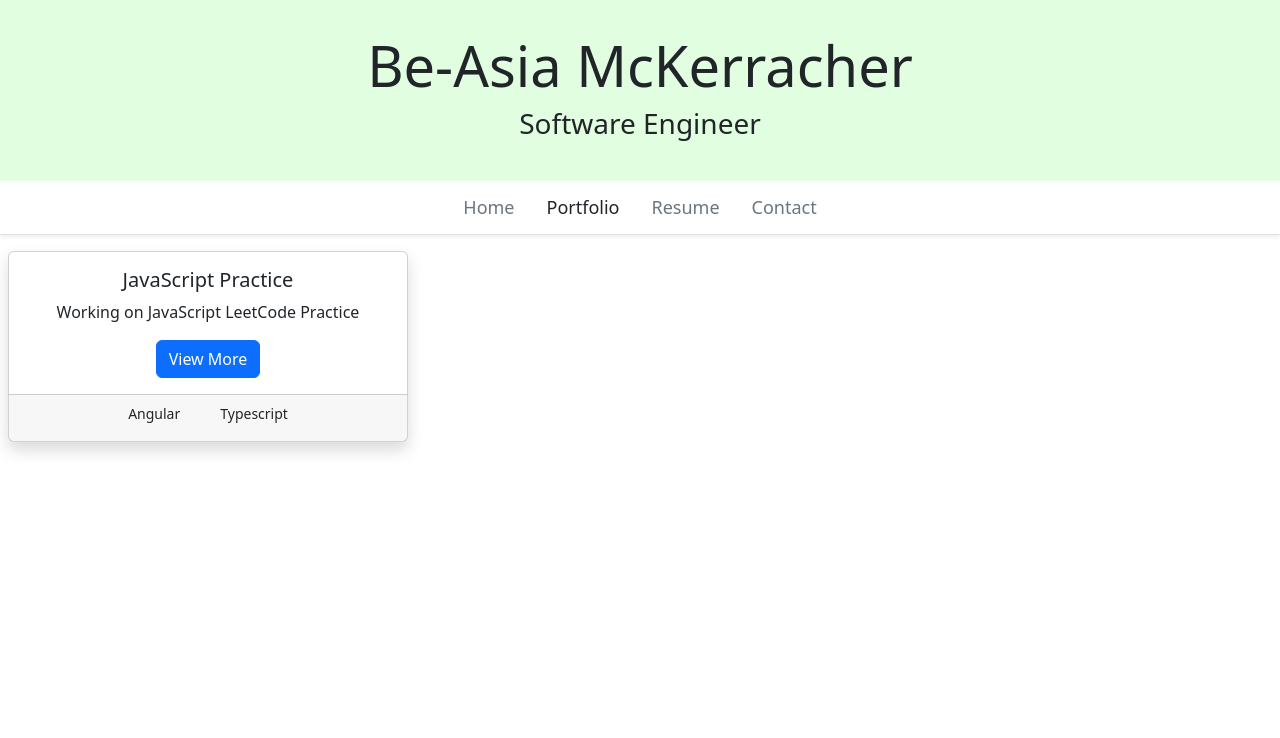
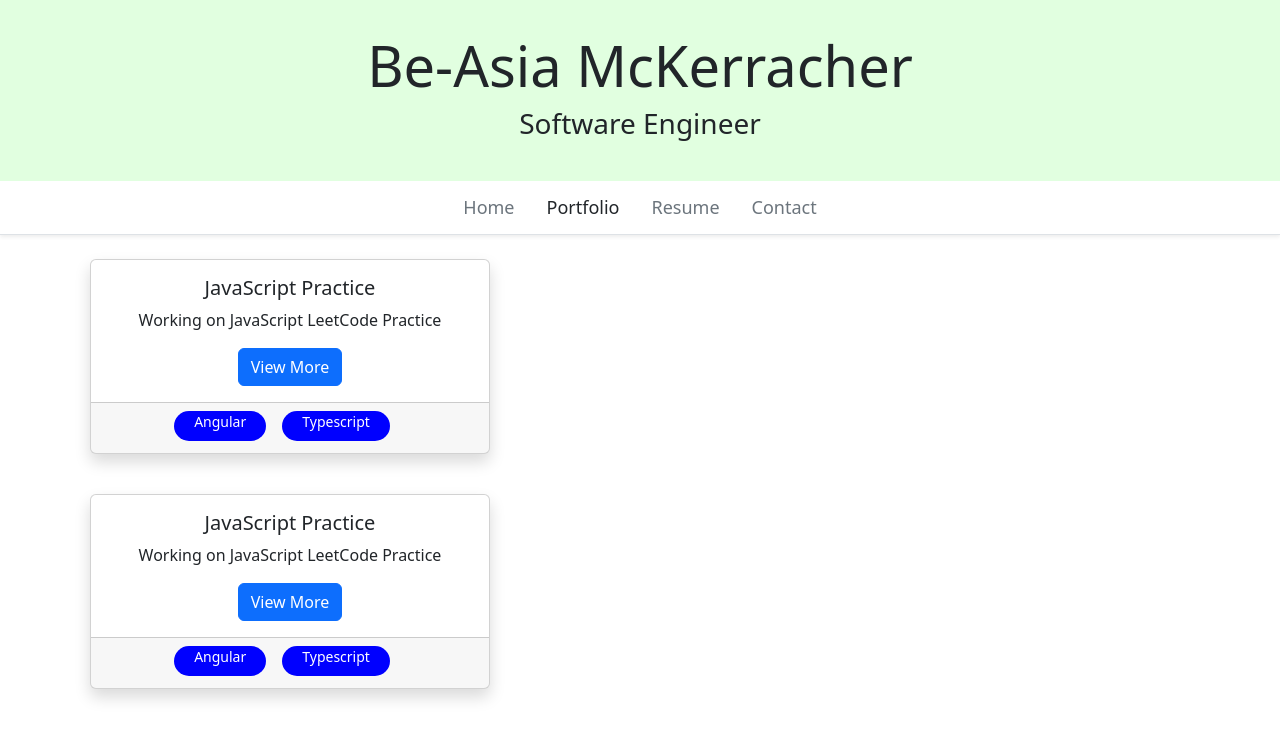
Before and after one commit to amerigirl/AngularPortfolioWebsite, an Angular app: page /portfolio in a window 1280 px wide. Shown: the top 738 px of the page. Built offline with nearby package versions, Linux system fonts and the light colour scheme.

Commit message:
one card completed

```diff
--- a/src/app/portfolio/portfolio.component.html
+++ b/src/app/portfolio/portfolio.component.html
@@ -1 +1,14 @@
-<project-card></project-card>
+<div class="container">
+
+  <div class="row">
+    <div class="col-lg-4 col-md-6 mb-4" style="max-width: 380px">
+      <project-card></project-card>
+    </div>
+  <div class="row">
+    <div class="col-lg-4 col-md-6 mb-4" style="max-width: 380px">
+      <project-card></project-card>
+    </div>
+  </div>
+  </div>
+
+</div>
--- a/src/app/project-card/project-card.component.css
+++ b/src/app/project-card/project-card.component.css
@@ -3,4 +3,7 @@
  height: 30px;
  width: fit-content;
  font-size: 14px;
+ border-radius: 25px;
+ background-color: blue;
+ color: white;
 }
--- a/src/app/project-card/project-card.component.html
+++ b/src/app/project-card/project-card.component.html
@@ -6,8 +6,8 @@
   </div>
   <div class="div card-footer">
     <div class="d-flex flex-wrap justify-content-center">
-      <div class="tag">Angular</div>
-      <div class="tag">Typescript</div>
+      <div class="tag me-3 mb-1" >Angular</div>
+      <div class="tag me-3 mb-1" >Typescript</div>
     </div>
   </div>
 </div>
```
